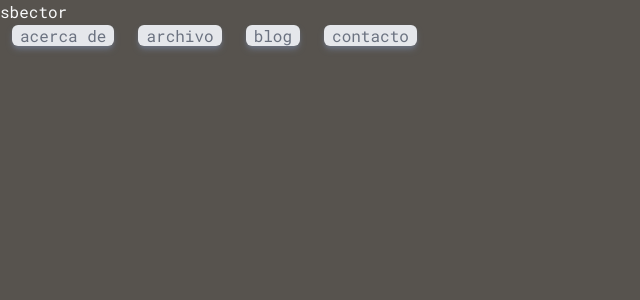
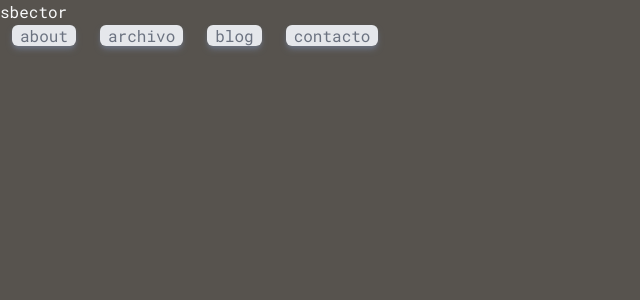
Before and after one commit to Sbector/artista, a Next.js app: page / in a window 1280 px wide. Shown: the top 300 px of the page, without its empty margins (0-640 px from the left). Built offline with nearby package versions, Linux system fonts and the light colour scheme.

Commit message:
update to new button

```diff
--- a/src/app/archivo/page.tsx
+++ b/src/app/archivo/page.tsx
@@ -1,16 +1,11 @@
 import Button from "../components/Button"
-import Link from "next/link"
 
 export default function Archivo() {
     return (
         <div>
             <h1>archivo</h1>
-            <Link href="./archivo/obra">
-                <Button>obra</Button>
-            </Link>
-            <Link href="./archivo/proyectos">
-                <Button>proyectos</Button>
-            </Link>
+            <Button href="./archivo/obra">obra</Button>
+            <Button href="./archivo/proyectos">proyectos</Button>
         </div>
     )
 }
--- a/src/app/page.tsx
+++ b/src/app/page.tsx
@@ -1,23 +1,13 @@
 import Button from "./components/Button"
-import Link from "next/link"
-
 
 export default function Home() {
     return (
         <div>
             <h1>sbector</h1>
-            <Link href="./about">
-                <Button>acerca de</Button>
-            </Link>
-            <Link href="./archivo">
-                <Button>archivo</Button>
-            </Link>
-            <Link href="./blog">
-                <Button>blog</Button>
-            </Link>
-            <Link href="./contacto">
-                <Button>contacto</Button>
-            </Link>
+            <Button href="./about">about</Button>
+            <Button href="./archivo">archivo</Button>
+            <Button href="./blog">blog</Button>
+            <Button href="./contacto">contacto</Button>
         </div>
     )
 }
```
